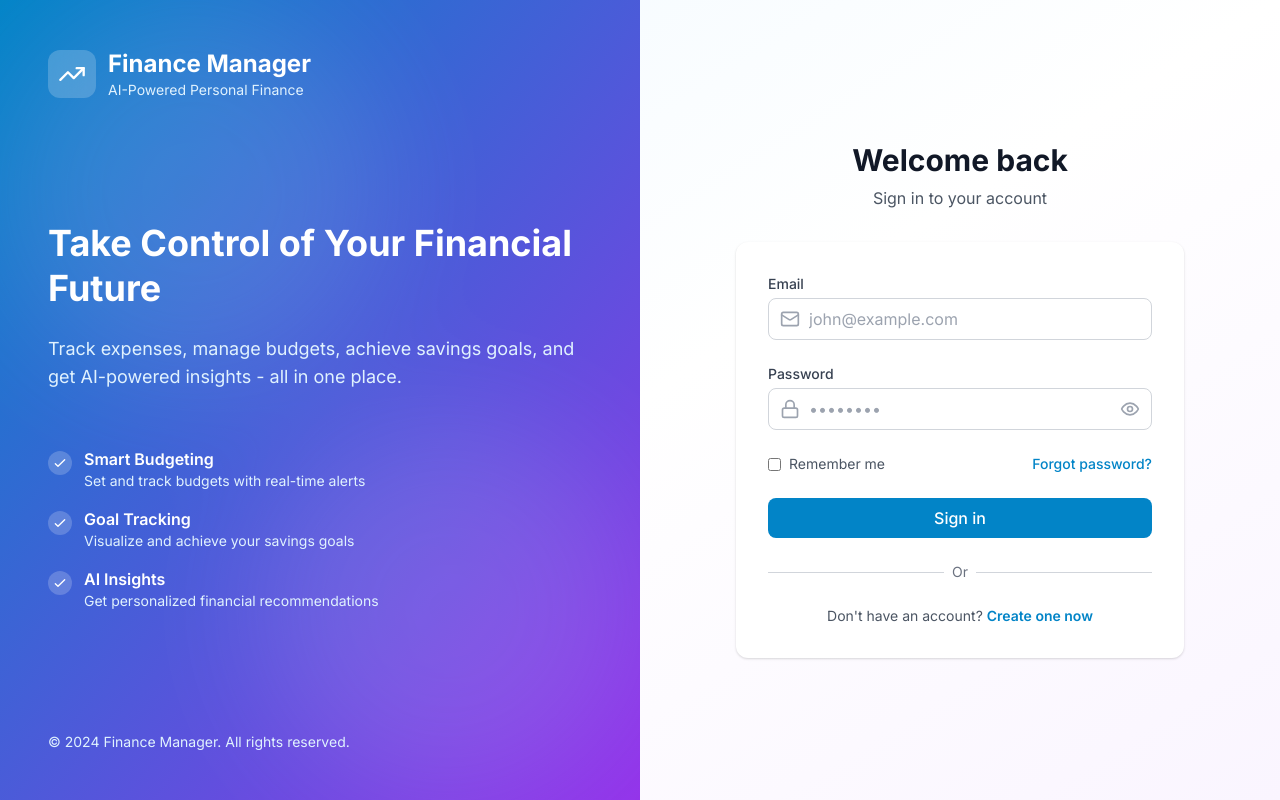
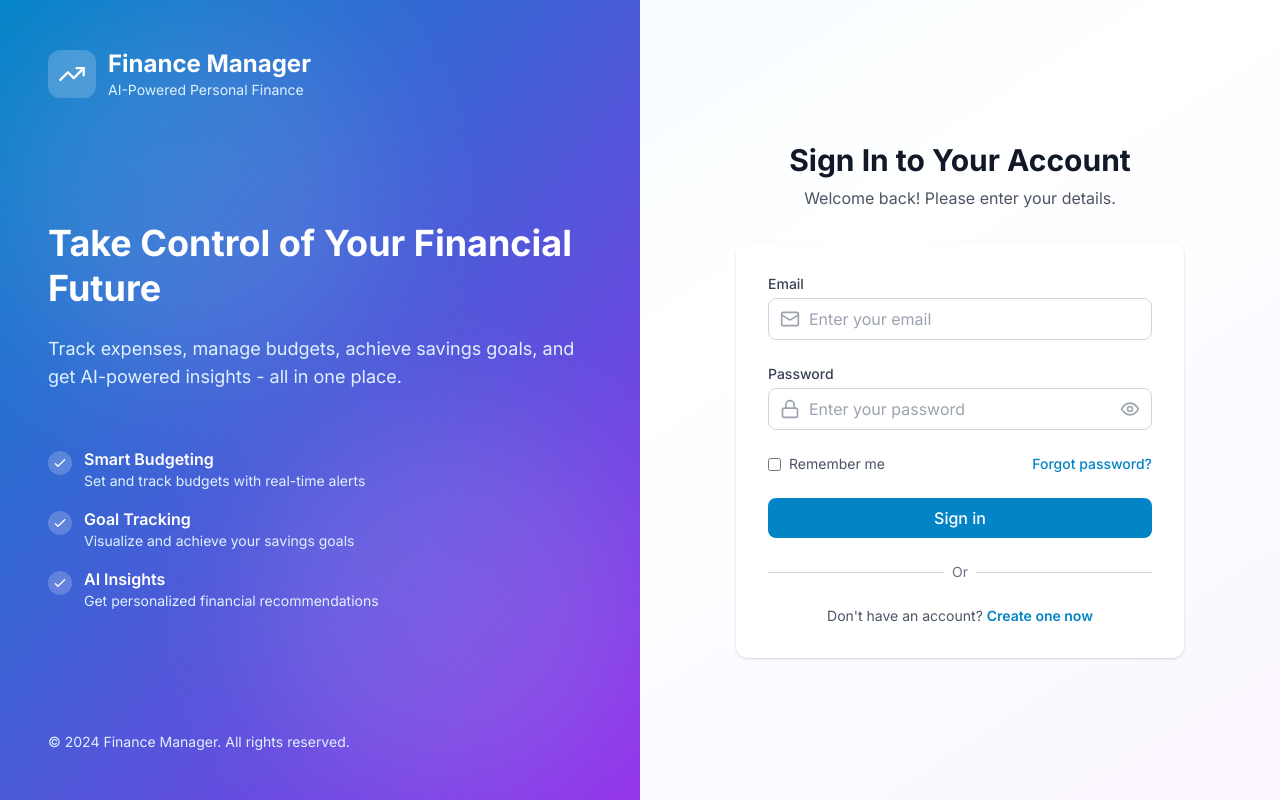
Before and after one commit to leandre000/Finance-Manager-AiBased, a React (Vite) app in the folder frontend/: page /login in a window 1280 px wide. Built offline with nearby package versions, Linux system fonts and the light colour scheme; no server answers.

Commit message:
feat(login): add translations and dark mode support
- Add useTranslation hook to LoginPage
- Translate all UI text (title, labels, placeholders, buttons)
- Add dark mode styles for all elements
- Use translation keys from i18n config
- Improve accessibility with proper dark mode colors

```diff
--- a/frontend/src/pages/auth/LoginPage.tsx
+++ b/frontend/src/pages/auth/LoginPage.tsx
@@ -3,6 +3,7 @@ import { Link, useNavigate } from 'react-router-dom'
 import { motion } from 'framer-motion'
 import { Mail, Lock, Eye, EyeOff } from 'lucide-react'
 import { useAuth } from '../../contexts/AuthContext'
+import { useTranslation } from 'react-i18next'
 import toast from 'react-hot-toast'
 
 const LoginPage = () => {
@@ -11,6 +12,7 @@ const LoginPage = () => {
   const [showPassword, setShowPassword] = useState(false)
   const [loading, setLoading] = useState(false)
   const { login } = useAuth()
+  const { t } = useTranslation()
   const navigate = useNavigate()
 
   const handleSubmit = async (e: React.FormEvent) => {
@@ -19,10 +21,10 @@ const LoginPage = () => {
 
     try {
       await login(email, password)
-      toast.success('Welcome back!')
+      toast.success(t('auth.loginSuccess'))
       navigate('/dashboard')
     } catch (error: any) {
-      toast.error(error.response?.data?.message || 'Invalid credentials')
+      toast.error(error.response?.data?.message || t('auth.loginError'))
     } finally {
       setLoading(false)
     }
@@ -35,23 +37,23 @@ const LoginPage = () => {
       className="w-full"
     >
       <div className="text-center mb-8">
-        <h2 className="text-3xl font-bold text-gray-900">Welcome back</h2>
-        <p className="mt-2 text-gray-600">Sign in to your account</p>
+        <h2 className="text-3xl font-bold text-gray-900 dark:text-white">{t('auth.loginTitle')}</h2>
+        <p className="mt-2 text-gray-600 dark:text-gray-300">{t('auth.loginSubtitle')}</p>
       </div>
 
       <div className="card p-8">
         <form onSubmit={handleSubmit} className="space-y-6">
           {/* Email */}
           <div>
-            <label className="label">Email</label>
+            <label className="label">{t('common.email')}</label>
             <div className="relative">
-              <Mail className="absolute left-3 top-1/2 -translate-y-1/2 w-5 h-5 text-gray-400" />
+              <Mail className="absolute left-3 top-1/2 -translate-y-1/2 w-5 h-5 text-gray-400 dark:text-gray-500" />
               <input
                 type="email"
                 value={email}
                 onChange={(e) => setEmail(e.target.value)}
                 className="input pl-10"
-                placeholder="john@example.com"
+                placeholder={t('auth.emailPlaceholder')}
                 required
               />
             </div>
@@ -59,21 +61,21 @@ const LoginPage = () => {
 
           {/* Password */}
           <div>
-            <label className="label">Password</label>
+            <label className="label">{t('common.password')}</label>
             <div className="relative">
-              <Lock className="absolute left-3 top-1/2 -translate-y-1/2 w-5 h-5 text-gray-400" />
+              <Lock className="absolute left-3 top-1/2 -translate-y-1/2 w-5 h-5 text-gray-400 dark:text-gray-500" />
               <input
                 type={showPassword ? 'text' : 'password'}
                 value={password}
                 onChange={(e) => setPassword(e.target.value)}
                 className="input pl-10 pr-10"
-                placeholder="••••••••"
+                placeholder={t('auth.passwordPlaceholder')}
                 required
               />
               <button
                 type="button"
                 onClick={() => setShowPassword(!showPassword)}
-                className="absolute right-3 top-1/2 -translate-y-1/2 text-gray-400 hover:text-gray-600"
+                className="absolute right-3 top-1/2 -translate-y-1/2 text-gray-400 hover:text-gray-600 dark:hover:text-gray-300"
               >
                 {showPassword ? <EyeOff className="w-5 h-5" /> : <Eye className="w-5 h-5" />}
               </button>
```
